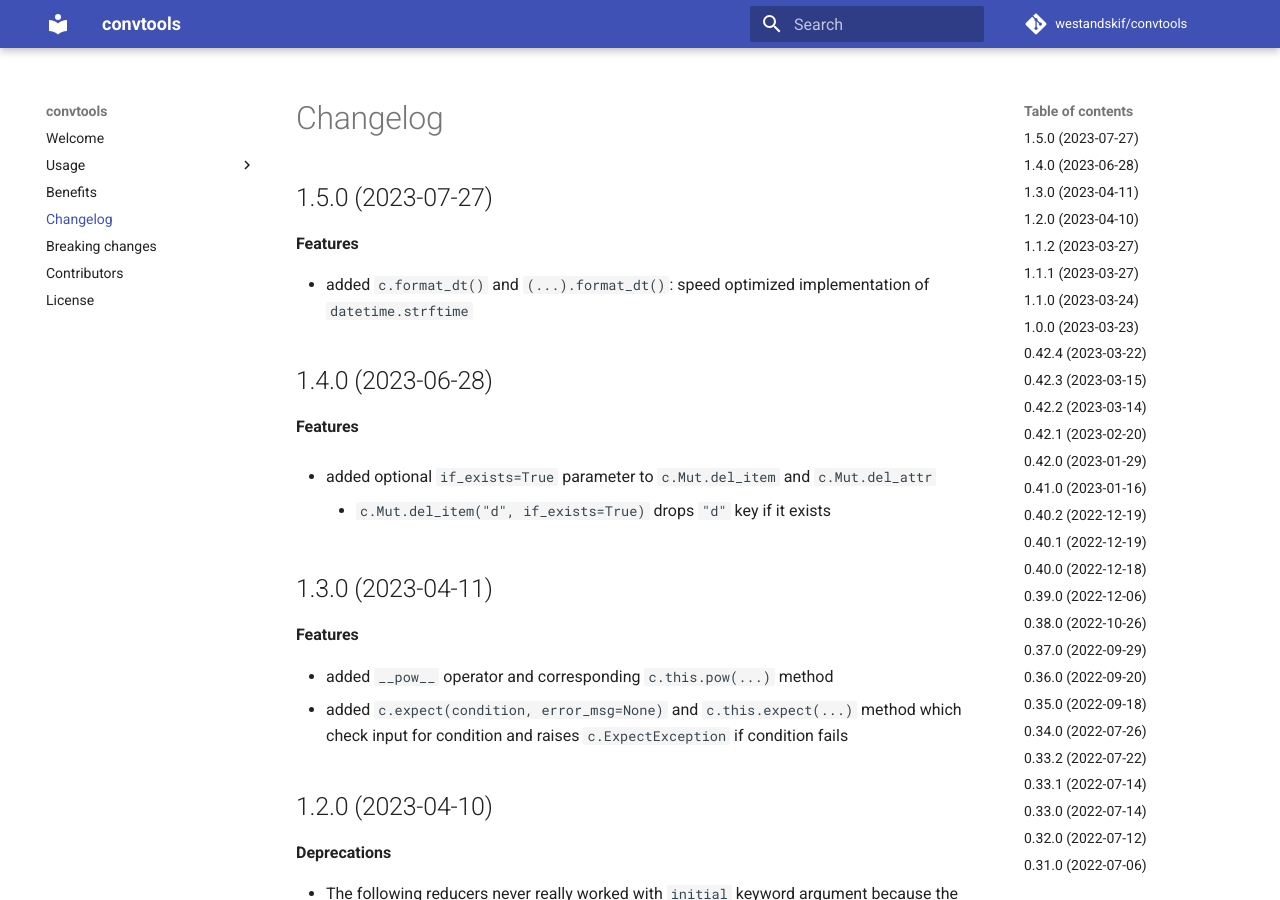
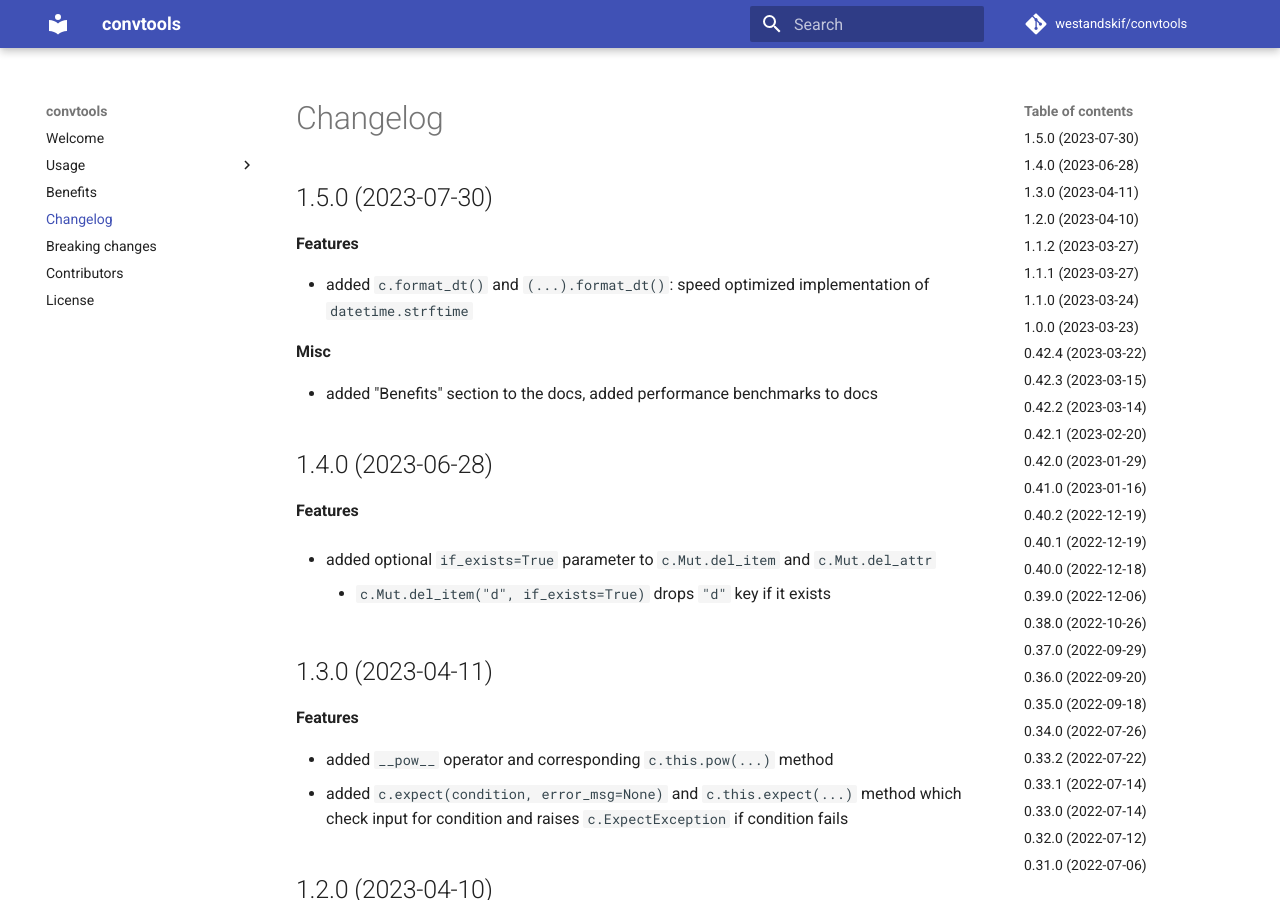
Before and after one commit to westandskif/convtools, an MkDocs documentation site: the page built from docs/CHANGELOG.md, in a window 1280 px wide and 900 px high. Built offline with MkDocs 1.6.1 and Material for MkDocs 9.7.7, drawn with Linux system fonts in a browser that asks for light colours; comment, search, counter and statistics services are not loaded.

Commit message:
updated CHANGELOG

```diff
--- a/docs/CHANGELOG.md
+++ b/docs/CHANGELOG.md
@@ -1,10 +1,13 @@
-## 1.5.0 (2023-07-27)
+## 1.5.0 (2023-07-30)
 
 **Features**
 
 - added `c.format_dt()` and `(...).format_dt()`: speed optimized implementation
   of `datetime.strftime`
 
+**Misc**
+
+- added "Benefits" section to the docs, added performance benchmarks to docs
 
 
 ## 1.4.0 (2023-06-28)
```
